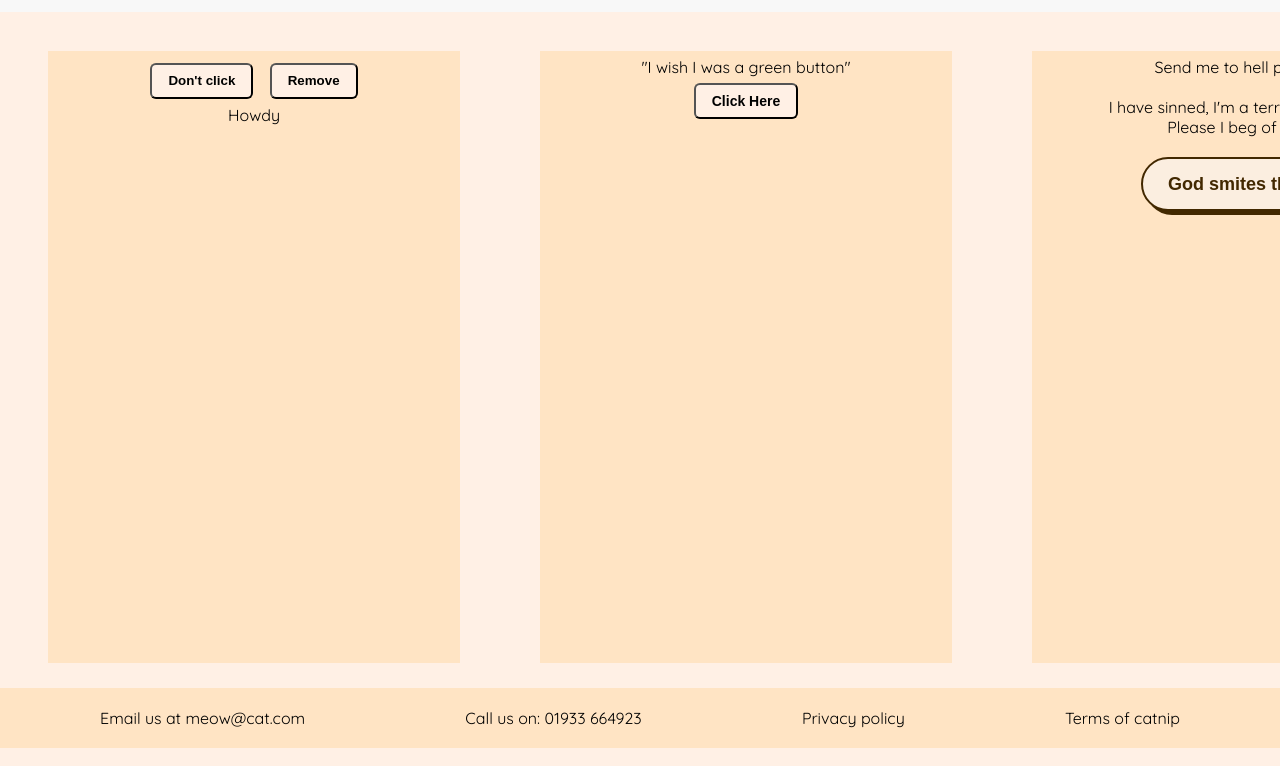
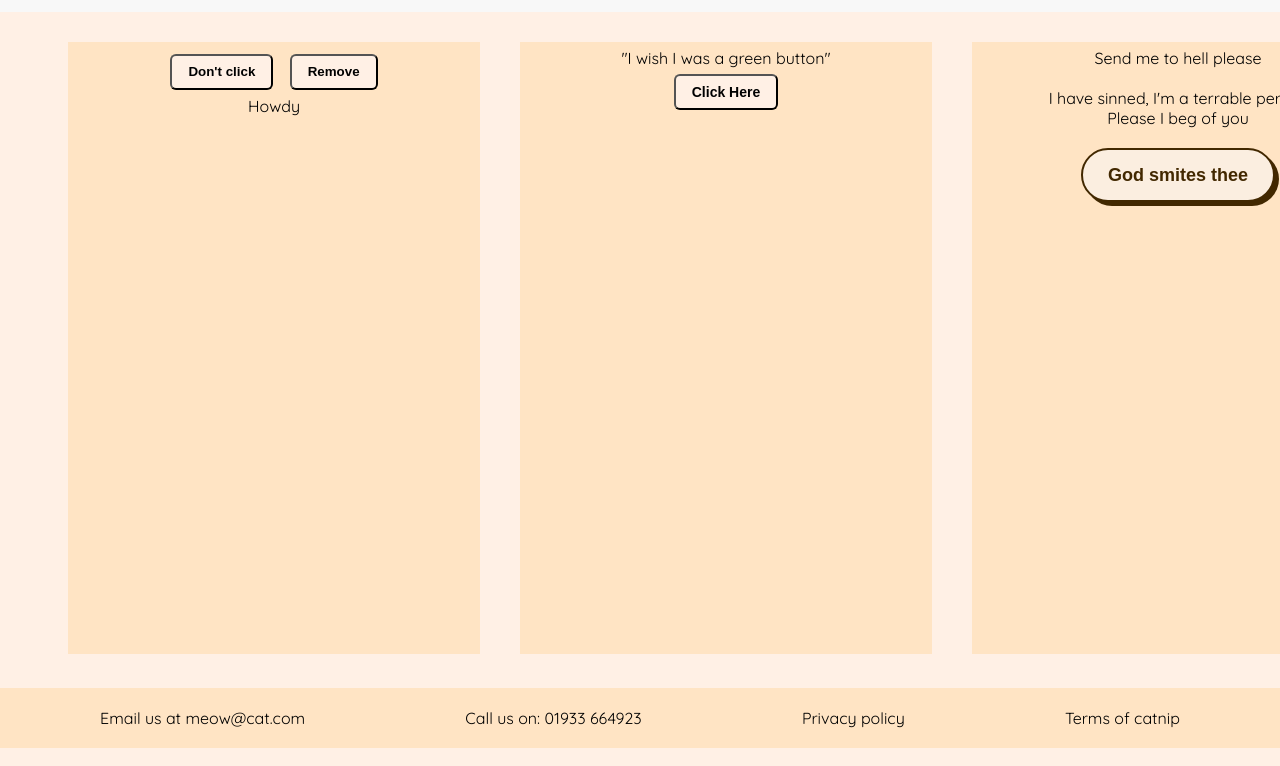
Before and after one commit to wobwobbird/Cat-Website, a plain HTML site: page playaround.html in a window 1280 px wide. Shown: the part 52-818 px from the top of the page. Drawn offline with Linux system fonts and the light colour scheme.

```diff
--- a/playaround.html
+++ b/playaround.html
@@ -54,9 +54,6 @@
                     <p class="button-54 marsbutton">Mars is bright tonight</p>
                     <img class="mars" src="./Images/mars.png" alt="">
                 </div>
-                <div>
-                    <p >Hgello</p>
-                </div>
             </div>
         </main>
         <footer>
--- a/style.css
+++ b/style.css
@@ -205,6 +205,7 @@
     flex-direction: row;
     display: flex;
     align-items: center;
+    /* justify-content: center; */
 }
 
 #Carol img {
@@ -476,27 +477,32 @@
 /* PLAY AROUND */
 .playaround {
     text-align: center;
-
+    height: calc(100vh - 150px);
+    padding-top: 0;
+    padding-bottom: 0;
+    margin-top: 75px;
+    margin-bottom: 75px;
 }
 
 .main-boxes {
-    overflow-x: scroll;
     display: flex;
     flex-direction: row;
     width: 100vw;
     height: 100%;
+    align-items: center;
+    /* justify-content: center; */
+    padding: 0 40px;
+    box-sizing: border-box;
+    overflow-x: auto;
 }
-
 
 .main-boxes div {
     background-color: bisque;
-    /* padding: 5px 50px; */
     width: 400px;
     height: 600px;
-    margin: 20px 40px;
+    margin: 20px;
     flex-shrink: 0;
     padding: 6px;
-
 }
 
 .howdyclass button {
@@ -507,9 +513,6 @@
     line-height: 20px;
     padding: 6px 16px;
     margin: 6px;
-}
-
-.howdyclass {
 }
 
 .defaultButton {
```
Also changed, not shown: cat-gallery.html (+1 -1 lines), 3 other files.
